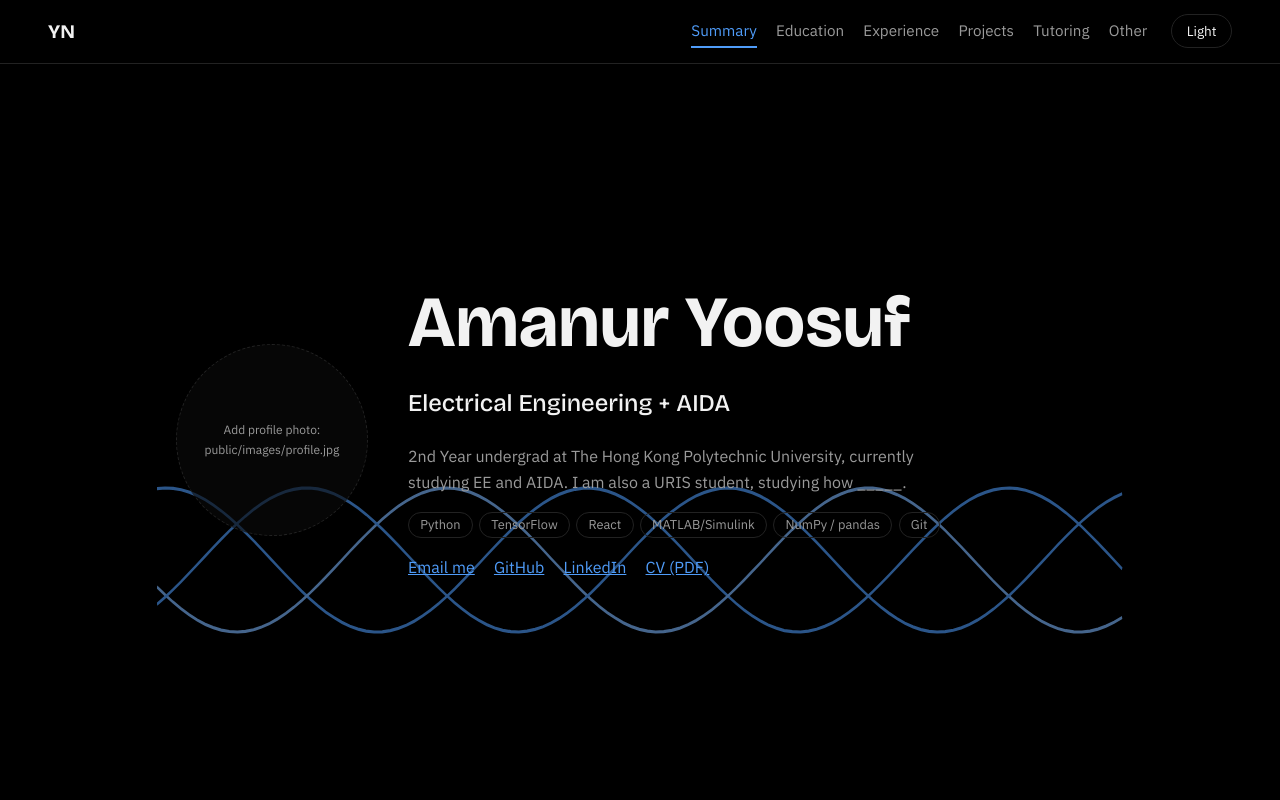
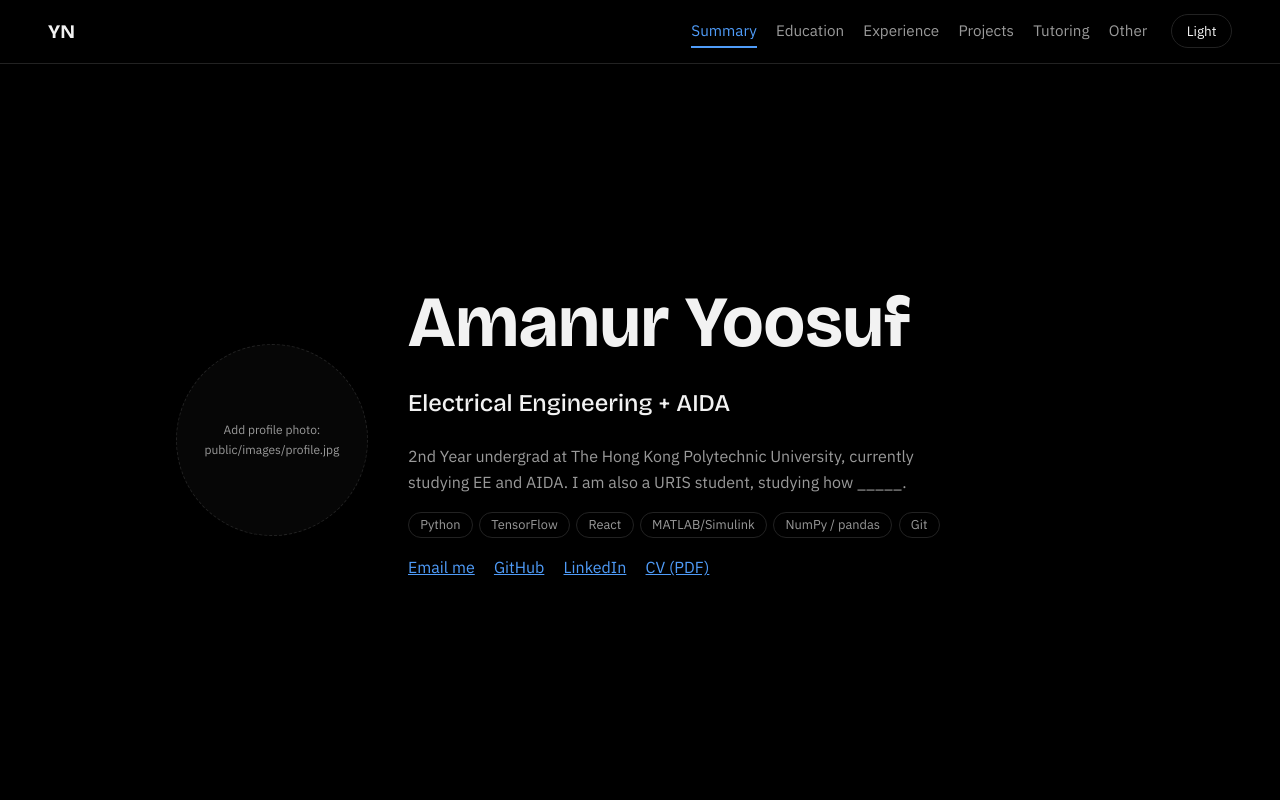
Before and after one commit to amanyoosuf/amanyoosuf.github.io, a React (Create React App) app: page /projects in a window 1280 px wide. Shown: the top 800 px of the page. Built offline with nearby package versions, Linux system fonts and the light colour scheme.

Commit message:
Update App.js

```diff
--- a/src/App.js
+++ b/src/App.js
@@ -2,7 +2,6 @@ import { useEffect, useState } from "react";
 import "./App.css";
 import useScrollSpy from "./useScrollSpy";
 import Navbar from "./components/Navbar";
-import Waveform from "./components/Waveform";
 import { Section, Card, ImgSlot, Tags } from "./components/Bits";
 import { profile, education, experience, projects, tutoring, other } from "./data";
 
@@ -34,7 +33,6 @@ export default function App() {
 
       <main>
         <section id="summary" className="hero">
-          <Waveform />
           <div className="hero-inner">
             <ImgSlot src={profile.photo} alt={profile.name} hint="Add profile photo: public/images/profile.jpg" className="avatar" />
             <div>
```
